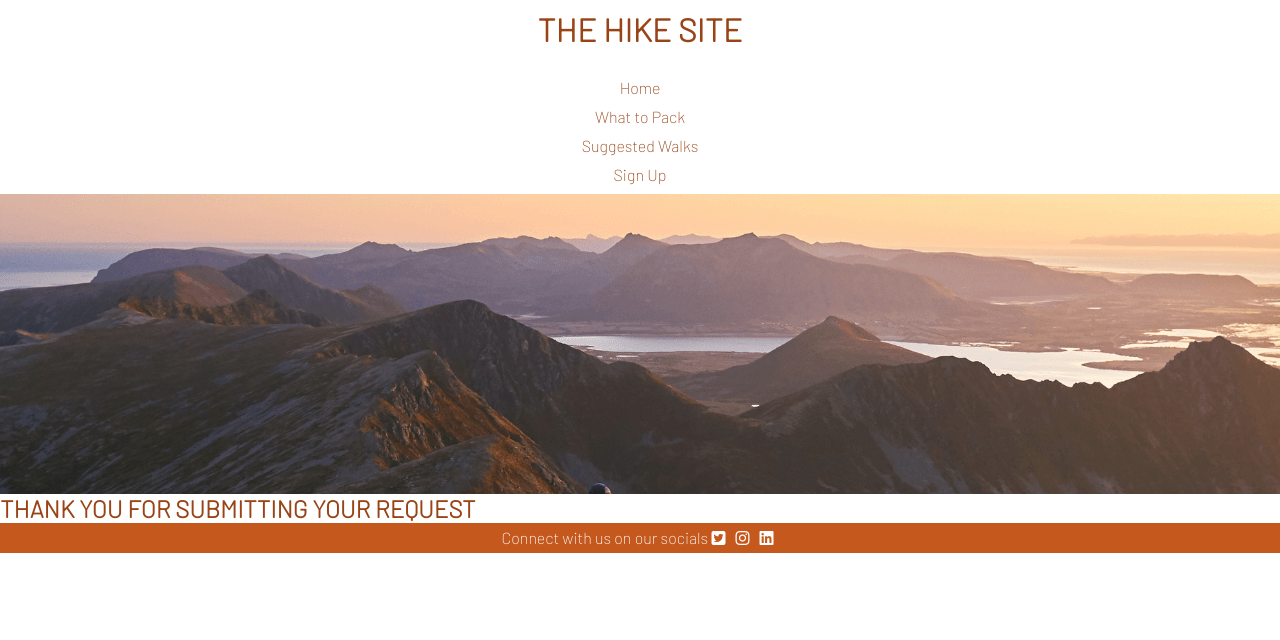
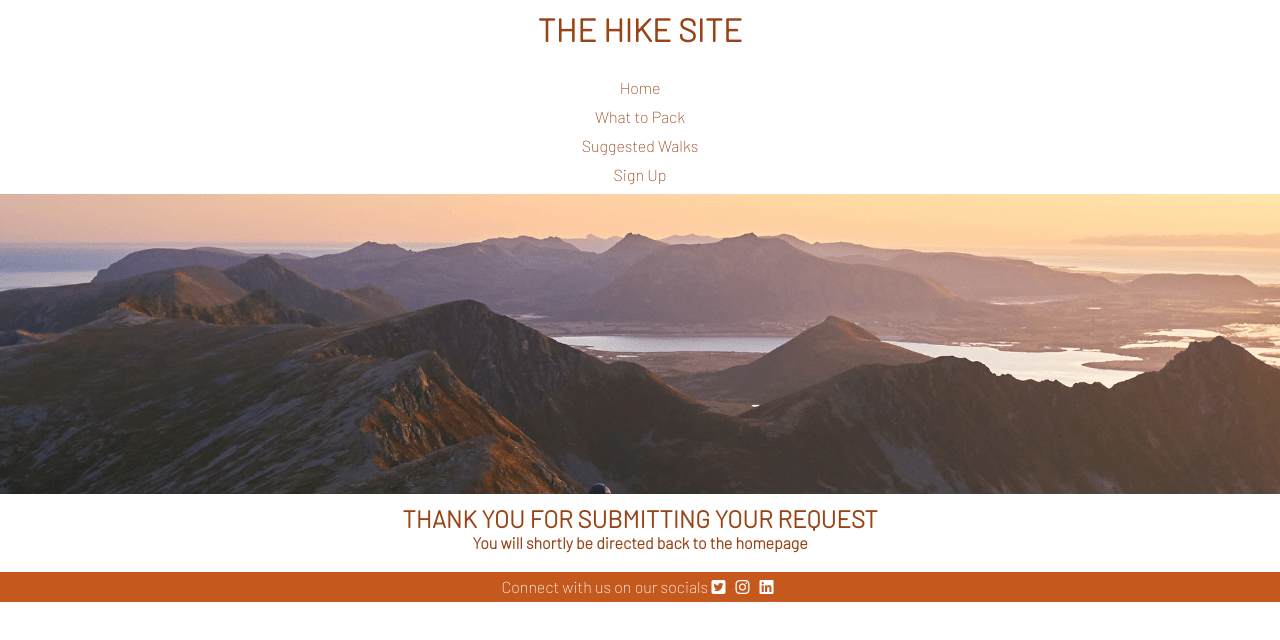
Before and after one commit to sarahgoodwin93/project1-The-Hike-Site, a plain HTML site: page thank-you.html in a window 1280 px wide. Drawn offline with Linux system fonts and the light colour scheme.

Commit message:
feat:add style to thank you page

```diff
--- a/assets/css/style.css
+++ b/assets/css/style.css
@@ -355,6 +355,14 @@ input[type='checkbox'] {
     margin-bottom: 10px;
 }
 
+/*  thank you page */
+
+#thank-you {
+    text-align: center;
+    margin-bottom: 20px;
+    margin-top: 10px;
+}
+
 /* footer */
 
 .social {
--- a/thank-you.html
+++ b/thank-you.html
@@ -7,7 +7,7 @@
     <meta name="viewport" content="width=device-width, initial-scale=1.0">
     <meta name="description" content="Hiking tips and suggested walks for trips to Scotland">
     <meta name="keywords" content="hike, the hike site, hiking, walking, scotland walks, wild camping">
-    <meta http-equiv="refresh" content="10; url=index.html">
+    <meta http-equiv="refresh" content="5; url=index.html">
 
     <link rel="stylesheet" href="assets/css/style.css">
     <title>The Hike Site</title>
@@ -42,8 +42,9 @@
             <div id="hero-image" alt="Mountains during sunset"></div>
         </section>
 
-        <div>
+        <div id="thank-you">
             <h2>Thank you for submitting your request</h2>
+            <h4>You will shortly be directed back to the homepage</h4>
         </div>
 
     </main>
```
